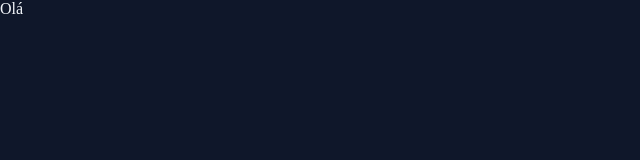
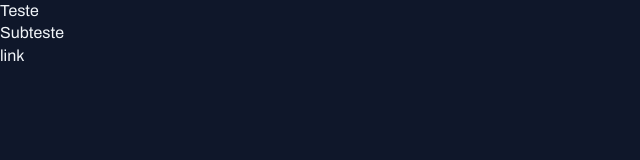
Before and after one commit to Carollldev/Projeto-Portal-de-Noticias, a plain HTML site: page index.html in a window 1280 px wide. Shown: the whole page, without its empty margins (0-640 px from the left). Drawn offline with Linux system fonts and the light colour scheme; a web font is replaced by a local one.

Commit message:
Aplicando as fontes no projeto

```diff
--- a/index.html
+++ b/index.html
@@ -1,12 +1,20 @@
 <!DOCTYPE html>
 <html lang="pt-BR">
 <head>
+    <link rel="preconnect" href="https://fonts.googleapis.com">
+    <link rel="preconnect" href="https://fonts.gstatic.com" crossorigin>
+
     <meta charset="UTF-8">
     <meta name="viewport" content="width=device-width, initial-scale=1.0">
     <title>Portal de notícias</title>
     <link rel="stylesheet" href="styles/index.css">
+
+    <link href="https://fonts.googleapis.com/css2?family=Archivo:ital,wght@0,100..900;1,100..900&family=Playfair+Display:ital,wght@0,400..900;1,400..900&family=Poppins:wght@400;700&family=Roboto:ital@0;1&display=swap" rel="stylesheet">
+
 </head>
 <body>
-    Olá
+    <h1>Teste</h1>
+    <h2>Subteste</h2>
+    <a href="#">link</a>
 </body>
 </html>
--- a/styles/global.css
+++ b/styles/global.css
@@ -11,9 +11,31 @@
     --stroke-color: #1E293B;
     --text-color-primary: #f1f5f9;
     --text-color-secondary: #CBD5E1;
+
+    --font-family: 'Archivo', sans-serif;
+    --h1: 800 24px/135% var(--font-family);
+    --h2: 800 16px/140% var(--font-family);
+    --h3: 800 14px/140% var(--font-family);
+    --text-span: 600 14px/145% var(--font-family);
+    --text: 400 16px/140% var(--font-family);
+    --text-sm: 400 14px/160% var(--font-family);
 }
 
 body {
+    font: var(--text);
     color: var(--text-color-primary);
     background-color: var(--bg-color);
 }
+
+a {
+    text-decoration: none;
+    color: inherit;
+}
+
+a:hover {
+    color: var(--brand-color-light);
+}
+
+h1, h2, h3 {
+    font: inherit;
+}
```
